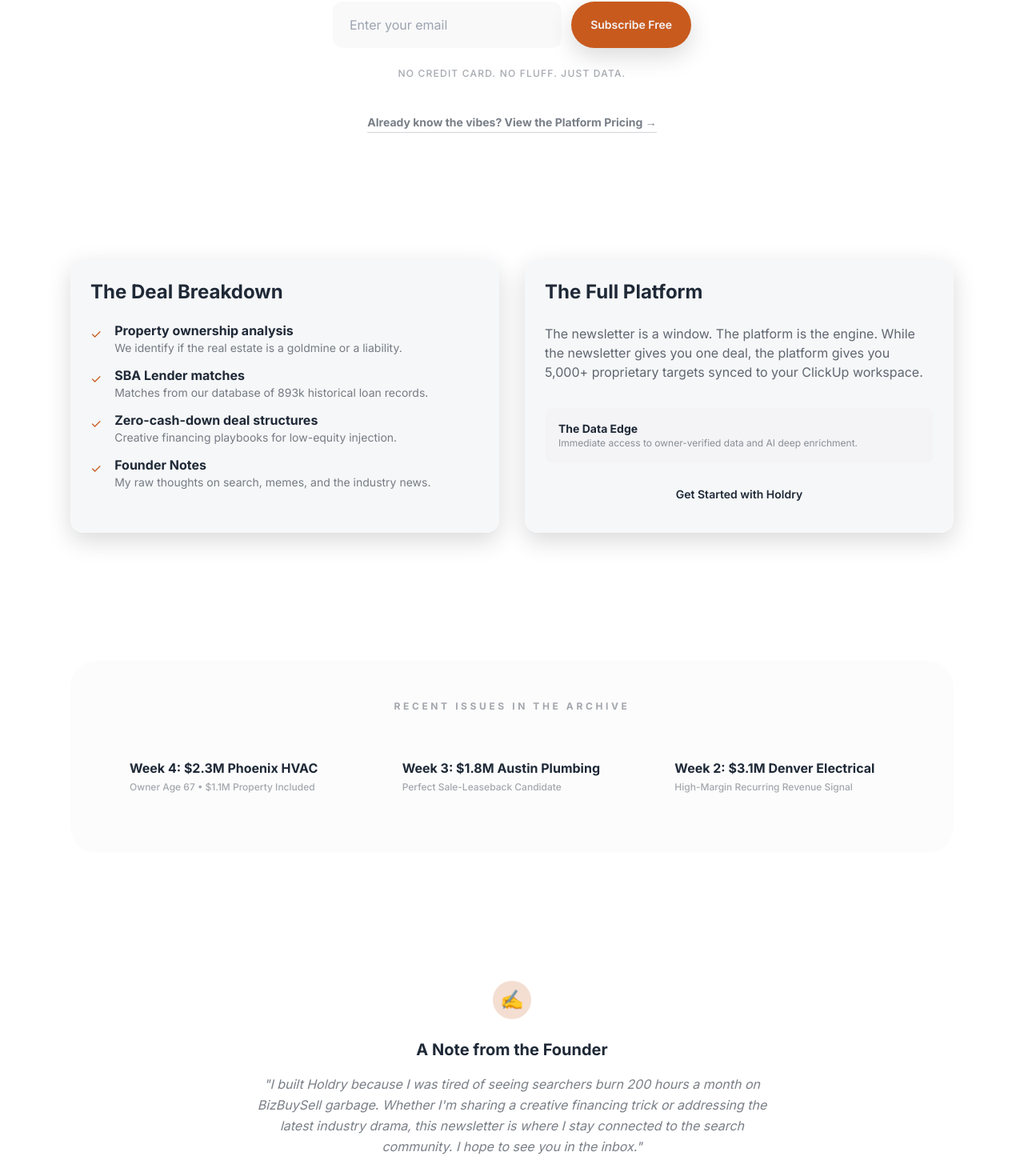
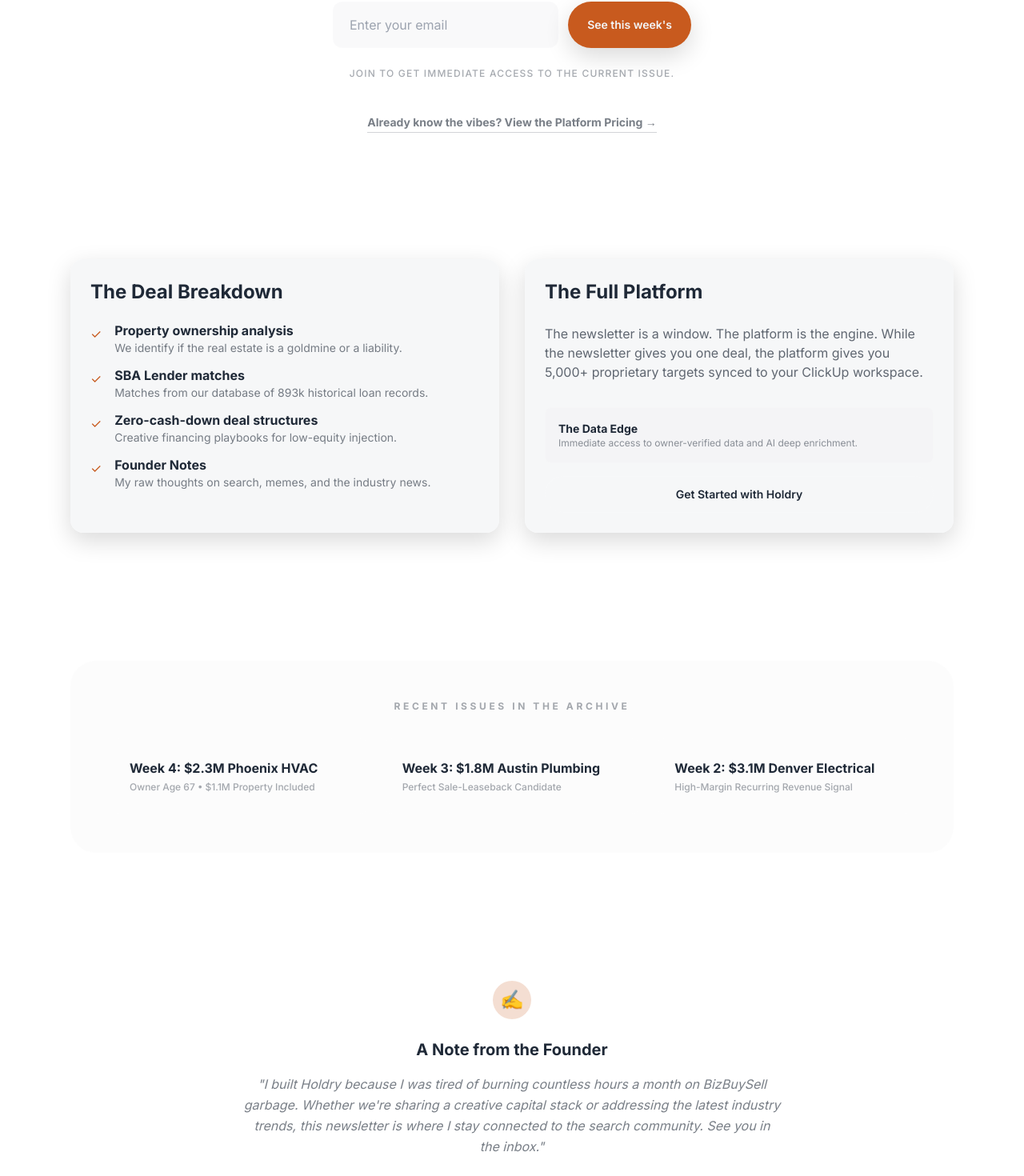
Before and after one commit to 7vw5pwdknv-spec/withpane.com, a Next.js app: page /newsletter in a window 1280 px wide. Shown: the part 651-2121 px from the top of the page at 80% size. Built offline with nearby package versions, Linux system fonts and the light colour scheme.

Commit message:
Update page.tsx

```diff
--- a/src/app/(site)/newsletter/page.tsx
+++ b/src/app/(site)/newsletter/page.tsx
@@ -18,7 +18,7 @@ export default function NewsletterPage() {
             Free.
           </p>
 
-          {/* Dual Action Zone */}
+          {/* Dual Action Zone - Updated Email Collector */}
           <div className="flex flex-col items-center gap-6 pt-4">
             <form className="flex w-full max-w-md flex-col gap-3 sm:flex-row">
               <input
@@ -31,11 +31,11 @@ export default function NewsletterPage() {
                 type="submit"
                 className="btn-primary whitespace-nowrap px-8 py-4 font-bold"
               >
-                Subscribe Free
+                See this week&apos;s
               </button>
             </form>
             <p className="text-xs text-sand/40 font-medium uppercase tracking-widest">
-              No credit card. No fluff. Just data.
+              Join to get immediate access to the current issue.
             </p>
 
             <div className="pt-4">
@@ -113,7 +113,7 @@ export default function NewsletterPage() {
         </div>
       </section>
 
-      {/* Final Personal Note */}
+      {/* Final Personal Note - Updated Quote */}
       <section className="section py-16">
         <div className="mx-auto max-w-2xl text-center">
           <div className="mb-6 inline-block h-12 w-12 rounded-full bg-accent/20 p-2">
@@ -121,10 +121,10 @@ export default function NewsletterPage() {
           </div>
           <h3 className="text-xl font-bold text-sand mb-4">A Note from the Founder</h3>
           <p className="text-sand/60 italic leading-relaxed">
-            &quot;I built Holdry because I was tired of seeing searchers burn 200 hours a month on
-            BizBuySell garbage. Whether I&apos;m sharing a creative financing trick or addressing
-            the latest industry drama, this newsletter is where I stay connected to the search
-            community. I hope to see you in the inbox.&quot;
+            &quot;I built Holdry because I was tired of burning countless hours a month on
+            BizBuySell garbage. Whether we&apos;re sharing a creative capital stack or
+            addressing the latest industry trends, this newsletter is where I stay connected
+            to the search community. See you in the inbox.&quot;
           </p>
         </div>
       </section>
```
